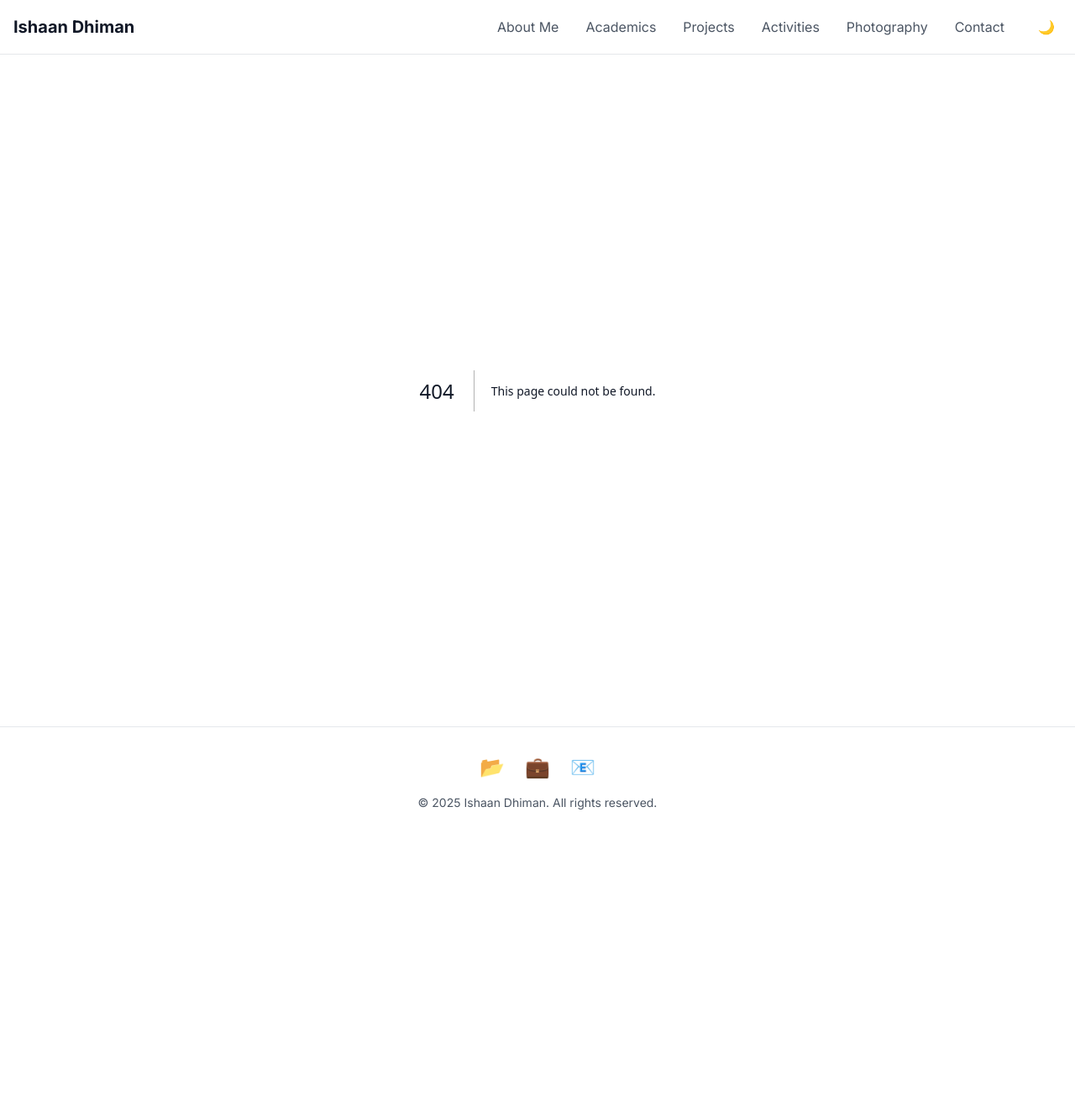
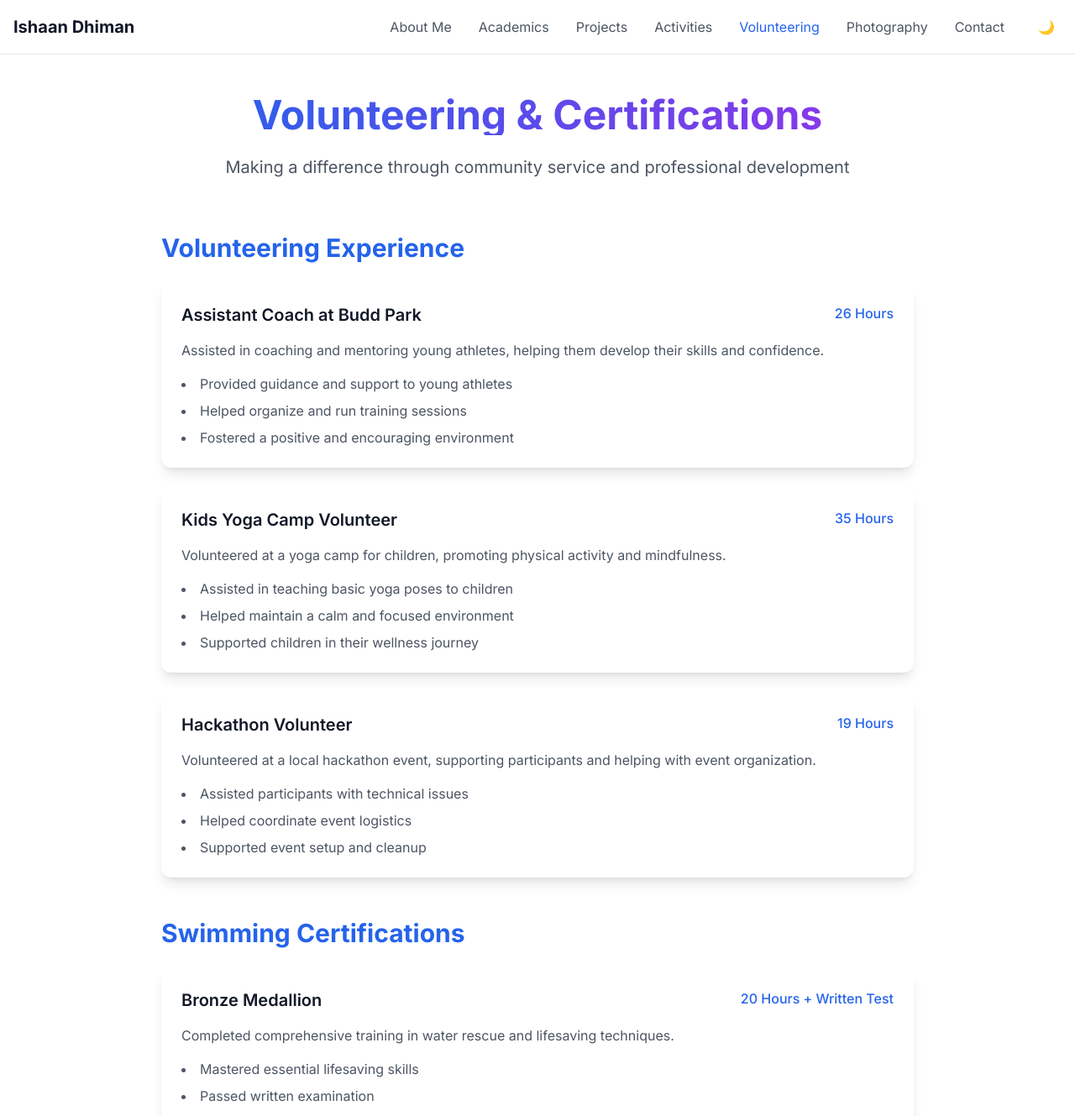
Before and after one commit to IshaanD-RX6600/IshaanDhiman, a Next.js app: page /volunteering in a window 1280 px wide. Before the commit this address had no page. Shown: the top 1329 px of the page at 84% size. Before the commit the page ends 998 px from the top, so only its background shows below. Built offline with nearby package versions, Linux system fonts and the light colour scheme.

Commit message:
Made some minor changes

```diff
--- /dev/null
+++ b/src/app/volunteering/page.tsx
@@ -0,0 +1,152 @@
+import { Metadata } from 'next';
+
+export const metadata: Metadata = {
+  title: 'Volunteering & Certifications - Ishaan Dhiman',
+  description: 'My volunteering experience and professional certifications.',
+};
+
+export default function VolunteeringPage() {
+  return (
+    <div className="min-h-screen py-8 sm:py-12 px-3 sm:px-4">
+      <div className="max-w-4xl mx-auto">
+        {/* Header */}
+        <div className="text-center mb-8 sm:mb-16">
+          <h1 className="text-3xl sm:text-4xl md:text-5xl font-bold mb-4 sm:mb-6 bg-gradient-to-r from-blue-600 to-purple-600 text-transparent bg-clip-text">
+            Volunteering & Certifications
+          </h1>
+          <p className="text-lg sm:text-xl text-gray-600 dark:text-gray-400">
+            Making a difference through community service and professional development
+          </p>
+        </div>
+
+        {/* Volunteering Section */}
+        <section className="mb-12">
+          <h2 className="text-2xl sm:text-3xl font-bold mb-6 text-blue-600 dark:text-blue-400">
+            Volunteering Experience
+          </h2>
+          <div className="grid grid-cols-1 gap-6">
+            {/* Assistant Coach */}
+            <div className="bg-white dark:bg-gray-800 rounded-xl p-6 shadow-lg">
+              <div className="flex flex-col sm:flex-row sm:items-start justify-between mb-4">
+                <h3 className="text-xl font-semibold mb-2 sm:mb-0">Assistant Coach at Budd Park</h3>
+                <span className="text-blue-600 dark:text-blue-400 font-medium">26 Hours</span>
+              </div>
+              <p className="text-gray-600 dark:text-gray-400 mb-4">
+                Assisted in coaching and mentoring young athletes, helping them develop their skills and confidence.
+              </p>
+              <ul className="list-disc list-inside text-gray-600 dark:text-gray-400 space-y-2">
+                <li>Provided guidance and support to young athletes</li>
+                <li>Helped organize and run training sessions</li>
+                <li>Fostered a positive and encouraging environment</li>
+              </ul>
+            </div>
+
+            {/* Kids Yoga Camp */}
+            <div className="bg-white dark:bg-gray-800 rounded-xl p-6 shadow-lg">
+              <div className="flex flex-col sm:flex-row sm:items-start justify-between mb-4">
+                <h3 className="text-xl font-semibold mb-2 sm:mb-0">Kids Yoga Camp Volunteer</h3>
+                <span className="text-blue-600 dark:text-blue-400 font-medium">35 Hours</span>
+              </div>
+              <p className="text-gray-600 dark:text-gray-400 mb-4">
+                Volunteered at a yoga camp for children, promoting physical activity and mindfulness.
+              </p>
+              <ul className="list-disc list-inside text-gray-600 dark:text-gray-400 space-y-2">
+                <li>Assisted in teaching basic yoga poses to children</li>
+                <li>Helped maintain a calm and focused environment</li>
+                <li>Supported children in their wellness journey</li>
+              </ul>
+            </div>
+
+            {/* Hackathon */}
+            <div className="bg-white dark:bg-gray-800 rounded-xl p-6 shadow-lg">
+              <div className="flex flex-col sm:flex-row sm:items-start justify-between mb-4">
+                <h3 className="text-xl font-semibold mb-2 sm:mb-0">Hackathon Volunteer</h3>
+                <span className="text-blue-600 dark:text-blue-400 font-medium">19 Hours</span>
+              </div>
+              <p className="text-gray-600 dark:text-gray-400 mb-4">
+                Volunteered at a local hackathon event, supporting participants and helping with event organization.
+              </p>
+              <ul className="list-disc list-inside text-gray-600 dark:text-gray-400 space-y-2">
+                <li>Assisted participants with technical issues</li>
+                <li>Helped coordinate event logistics</li>
+                <li>Supported event setup and cleanup</li>
+              </ul>
+            </div>
+          </div>
+        </section>
+
+        {/* Swimming Certifications */}
+        <section className="mb-12">
+          <h2 className="text-2xl sm:text-3xl font-bold mb-6 text-blue-600 dark:text-blue-400">
+            Swimming Certifications
+          </h2>
+          <div className="grid grid-cols-1 gap-6">
+            {/* Bronze Medallion */}
+            <div className="bg-white dark:bg-gray-800 rounded-xl p-6 shadow-lg">
+              <div className="flex flex-col sm:flex-row sm:items-start justify-between mb-4">
+                <h3 className="text-xl font-semibold mb-2 sm:mb-0">Bronze Medallion</h3>
+                <span className="text-blue-600 dark:text-blue-400 font-medium">20 Hours + Written Test</span>
+              </div>
+              <p className="text-gray-600 dark:text-gray-400 mb-4">
+                Completed comprehensive training in water rescue and lifesaving techniques.
+              </p>
+              <ul className="list-disc list-inside text-gray-600 dark:text-gray-400 space-y-2">
+                <li>Mastered essential lifesaving skills</li>
+                <li>Passed written examination</li>
+                <li>Demonstrated practical rescue techniques</li>
+              </ul>
+            </div>
+
+            {/* Bronze Cross */}
+            <div className="bg-white dark:bg-gray-800 rounded-xl p-6 shadow-lg">
+              <div className="flex flex-col sm:flex-row sm:items-start justify-between mb-4">
+                <h3 className="text-xl font-semibold mb-2 sm:mb-0">Bronze Cross</h3>
+                <span className="text-blue-600 dark:text-blue-400 font-medium">40 Hours + Written Test</span>
+              </div>
+              <p className="text-gray-600 dark:text-gray-400 mb-4">
+                Advanced certification in lifesaving and water rescue techniques.
+              </p>
+              <ul className="list-disc list-inside text-gray-600 dark:text-gray-400 space-y-2">
+                <li>Advanced lifesaving and first aid skills</li>
+                <li>Complex rescue scenario training</li>
+                <li>Emergency response preparation</li>
+              </ul>
+            </div>
+
+            {/* Assistant Instructor (In Progress) */}
+            <div className="bg-white dark:bg-gray-800 rounded-xl p-6 shadow-lg border-2 border-blue-600/20">
+              <div className="flex flex-col sm:flex-row sm:items-start justify-between mb-4">
+                <h3 className="text-xl font-semibold mb-2 sm:mb-0">Assistant Instructor</h3>
+                <span className="text-blue-600 dark:text-blue-400 font-medium">In Progress</span>
+              </div>
+              <p className="text-gray-600 dark:text-gray-400 mb-4">
+                Currently working towards becoming a certified Assistant Swimming Instructor.
+              </p>
+              <ul className="list-disc list-inside text-gray-600 dark:text-gray-400 space-y-2">
+                <li>Learning teaching methodologies</li>
+                <li>Developing instructional skills</li>
+                <li>Building leadership capabilities</li>
+              </ul>
+            </div>
+          </div>
+        </section>
+
+        {/* Call to Action */}
+        <section className="text-center">
+          <div className="bg-gradient-to-r from-blue-600 to-purple-600 rounded-xl p-6 sm:p-8 text-white">
+            <h2 className="text-xl sm:text-2xl font-bold mb-4">Want to Know More?</h2>
+            <p className="mb-6 text-lg">
+              Interested in my volunteer work or certifications? Let's connect!
+            </p>
+            <a
+              href="/contact"
+              className="inline-block px-6 sm:px-8 py-2.5 sm:py-3 bg-white text-blue-600 rounded-lg hover:bg-gray-100 transition-colors text-sm sm:text-base font-medium"
+            >
+              Get in Touch
+            </a>
+          </div>
+        </section>
+      </div>
+    </div>
+  );
+}
--- a/src/components/layout/Navigation.tsx
+++ b/src/components/layout/Navigation.tsx
@@ -23,6 +23,7 @@ export default function Navigation() {
     { href: '/academics', label: 'Academics' },
     { href: '/projects', label: 'Projects' },
     { href: '/activities', label: 'Activities' },
+    { href: '/volunteering', label: 'Volunteering' },
     { href: '/photography', label: 'Photography' },
     { href: '/contact', label: 'Contact' },
   ];
```
